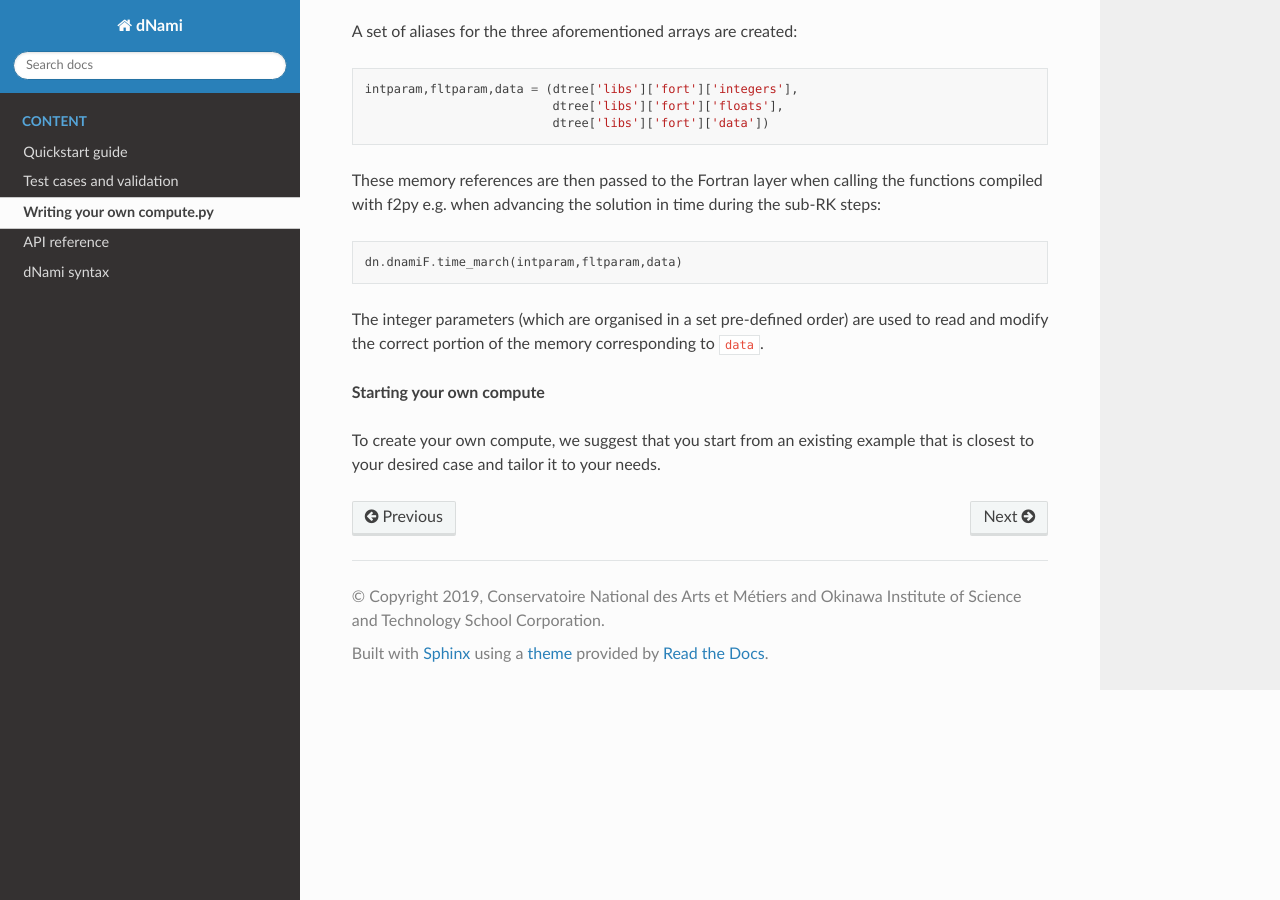
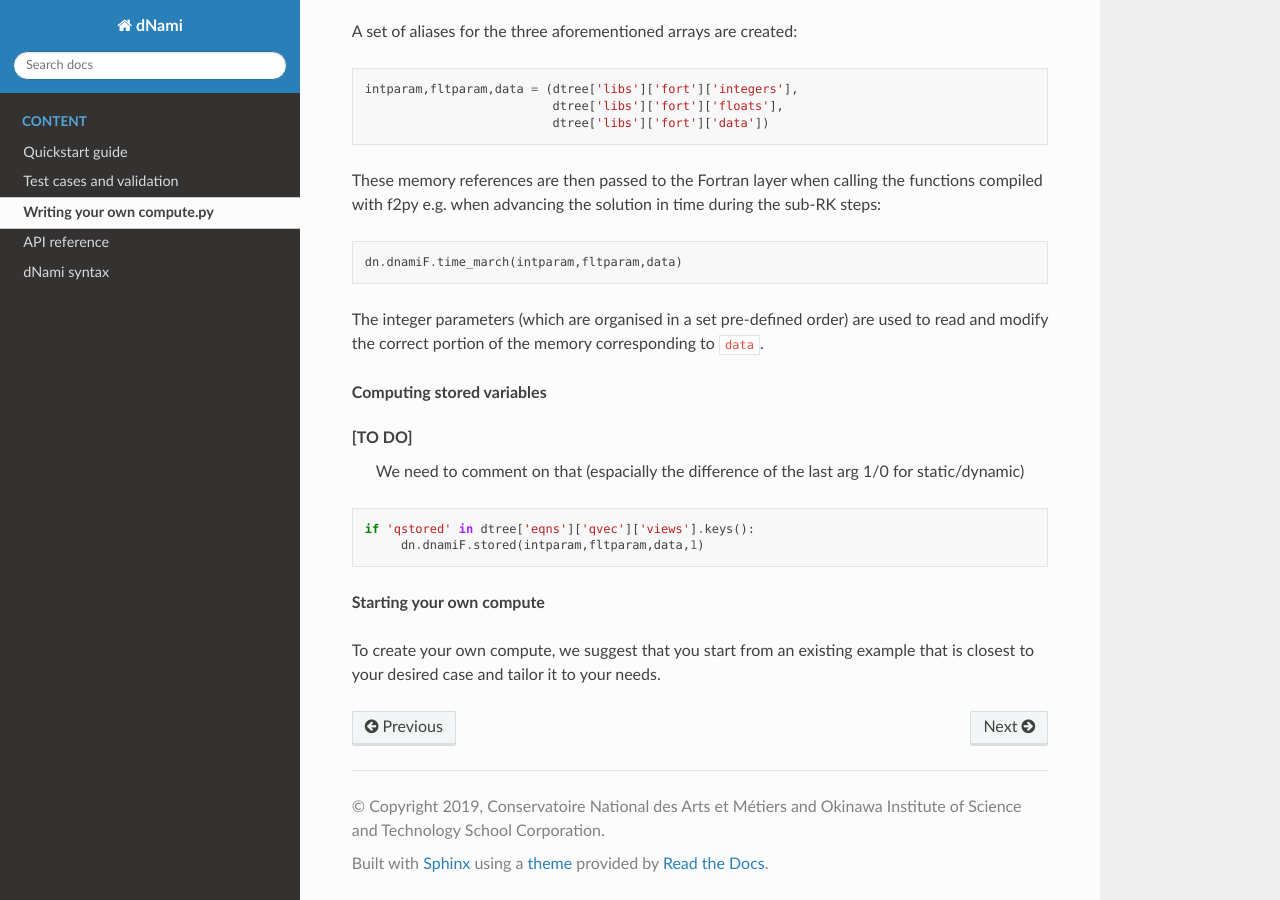
Before and after one commit to dNamiLab/dNami, a Sphinx documentation site: the page built from doc/usage/compute.rst, in a window 1280 px wide and 900 px high, scrolled down 2261 px. Built offline with Sphinx 7.4.7 and the Read the Docs theme 2.0.0, drawn with Linux system fonts in a browser that asks for light colours; pages that are not in the unit, such as notebooks, are missing from menus.

Commit message:
Update documentation (work in progress)

```diff
--- a/doc/usage/compute.rst
+++ b/doc/usage/compute.rst
@@ -94,6 +94,15 @@ These memory references are then passed to the Fortran layer when calling the fu
 
 The integer parameters (which are organised in a set pre-defined order) are used to read and modify the correct portion of the memory corresponding to ``data``.
 
+**Computing stored variables**
+
+[TO DO]
+ We need to comment on that (espacially the difference of the last arg 1/0 for static/dynamic)
+
+.. code-block:: python
+
+   if 'qstored' in dtree['eqns']['qvec']['views'].keys():
+        dn.dnamiF.stored(intparam,fltparam,data,1)
 
 **Starting your own compute**
 
--- a/doc/usage/syntax.rst
+++ b/doc/usage/syntax.rst
@@ -7,7 +7,11 @@ user can easily translate differential equations into finite difference code.
 Expressing differential equations in dNami
 ------------------------------------------
 
-The tables below show how to express derivatives in the dNami syntax in each of the three spatial directions. **NB:** when specifying derivatives, make sure to leave at least one white space after the ']_1x', ']_1y' or ']_1z' notation (this is so that the pseudo-code can be correctly understood and translated).
+The tables below show how to express derivatives in the dNami syntax in each of the three spatial directions.
+
+.. warning::
+
+    When specifying derivatives, make sure to leave at least one white space after the ']_1x', ']_1y' or ']_1z' notation (this is so that the pseudo-code can be correctly understood and translated).
 
 .. table:: First derivative notation expressed in the dNami syntax
 
```
